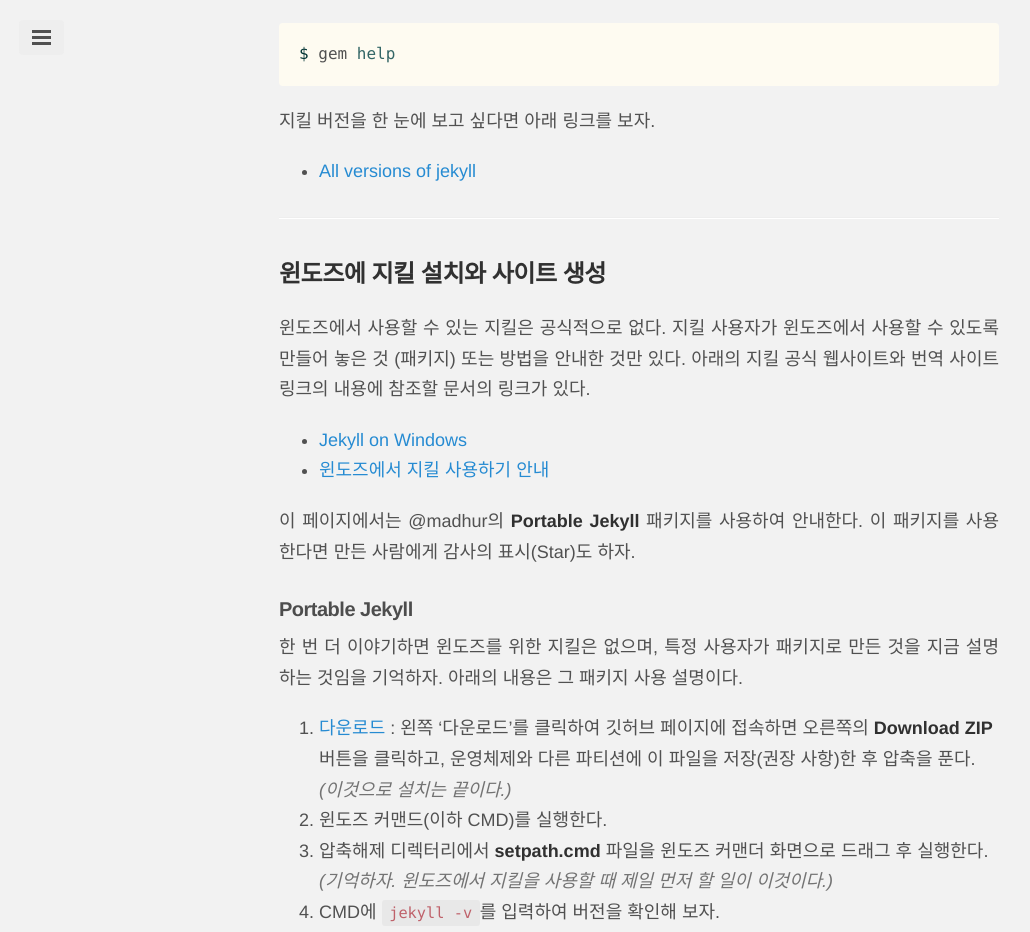
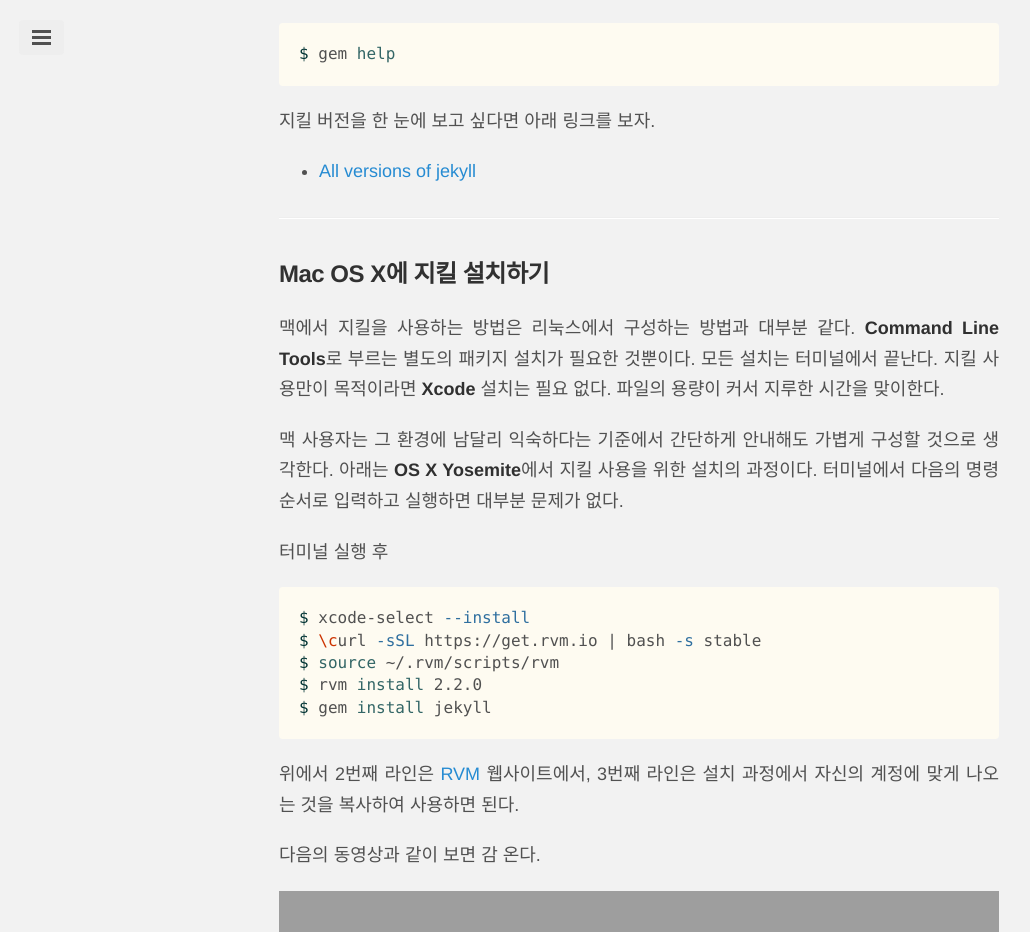
Before and after one commit to vjinn/vjinn.github.io, a Jekyll site: the page built from pages/install-jekyll.md, in a window 1280 px wide and 1400 px high, scrolled down 6546 px. Shown: the top 932 px of the window, without its empty margins (1-1031 px from the left). Built offline with Jekyll 4.4.1, drawn with Linux system fonts in a browser that asks for light colours; Markdown is read by kramdown in place of the engine named in the settings; comment, search, counter and statistics services are not loaded; some of the changed text lies outside the part shown; grey boxes are pictures that could not be loaded.

Commit message:
맥 설치 내용 및 지킬 사이트 추가

````diff
--- a/_data/jsites.yml
+++ b/_data/jsites.yml
@@ -67,3 +67,8 @@
   link: http://rangken.github.io
   source: rangken/rangken.github.com
   desc: Study Node.js Effective-Java
+
+- name: 일모리와 웹표준
+  link: http://ilmol.com
+  source: ilmol/ilmol.github.io
+  desc: HTML, CSS, JS, BROWSER, 웹표준, PRODUCT, DESIGN, UX/UI/AX
--- a/pages/install-jekyll.md
+++ b/pages/install-jekyll.md
@@ -224,6 +224,36 @@
 
 ---
 
+## Mac OS X에 지킬 설치하기
+
+맥에서 지킬을 사용하는 방법은 리눅스에서 구성하는 방법과 대부분 같다. **Command Line Tools**로 부르는 별도의 패키지 설치가 필요한 것뿐이다. 모든 설치는 터미널에서 끝난다. 지킬 사용만이 목적이라면 **Xcode** 설치는 필요 없다. 파일의 용량이 커서 지루한 시간을 맞이한다.
+
+맥 사용자는 그 환경에 남달리 익숙하다는 기준에서 간단하게 안내해도 가볍게 구성할 것으로 생각한다. 아래는 **OS X Yosemite**에서 지킬 사용을 위한 설치의 과정이다. 터미널에서 다음의 명령 순서로 입력하고 실행하면 대부분 문제가 없다.
+
+터미널 실행 후
+
+```bash
+$ xcode-select --install
+$ \curl -sSL https://get.rvm.io | bash -s stable
+$ source ~/.rvm/scripts/rvm
+$ rvm install 2.2.0
+$ gem install jekyll
+```
+
+위에서 2번째 라인은 [RVM](http://rvm.io) 웹사이트에서, 3번째 라인은 설치 과정에서 자신의 계정에 맞게 나오는 것을 복사하여 사용하면 된다.
+
+다음의 동영상과 같이 보면 감 온다.
+
+<div class="video">
+<iframe width="420" height="315" src="https://www.youtube.com/embed/2j1Xt-azKss" frameborder="0" allowfullscreen></iframe>
+</div>
+
+위의 동영상은 테스트를 위해 전체 과정을 진행한 후에 리셋한 것이므로 나오지 않는데, 운영체제 처음 설치 후 RVM을 설치한다면 **경로 설정에 대한 물음**이 있을 수 있다. 주의하여 읽은 후 **'yes'** 입력 후 진행하면 된다. 또 **Homebrew** 관련한 내용도 설치 과정에서 나오는데, 지킬 사용이 목적이라면 세심하게 확인할 필요는 없다고 생각한다. RVM을 사용하면 된다.
+
+OS X Yosemite에는 루비 2.0 버전이 이미 있지만, 지킬 3.x 버전은 루비 2.2 버전을 지원하므로 RVM으로 버전업 하는 것이 좋을 것이다.
+
+맥이 주 운영체제라면 어느 환경 못지 않게 지킬 사용이 편할 것이다.
+
 ## 윈도즈에 지킬 설치와 사이트 생성
 
 윈도즈에서 사용할 수 있는 지킬은 공식적으로 없다. 지킬 사용자가 윈도즈에서 사용할 수 있도록 만들어 놓은 것 (패키지) 또는 방법을 안내한 것만 있다. 아래의 지킬 공식 웹사이트와 번역 사이트 링크의 내용에 참조할 문서의 링크가 있다.
````
Also changed, not shown: pages/environment.md (+4 -0 lines).
